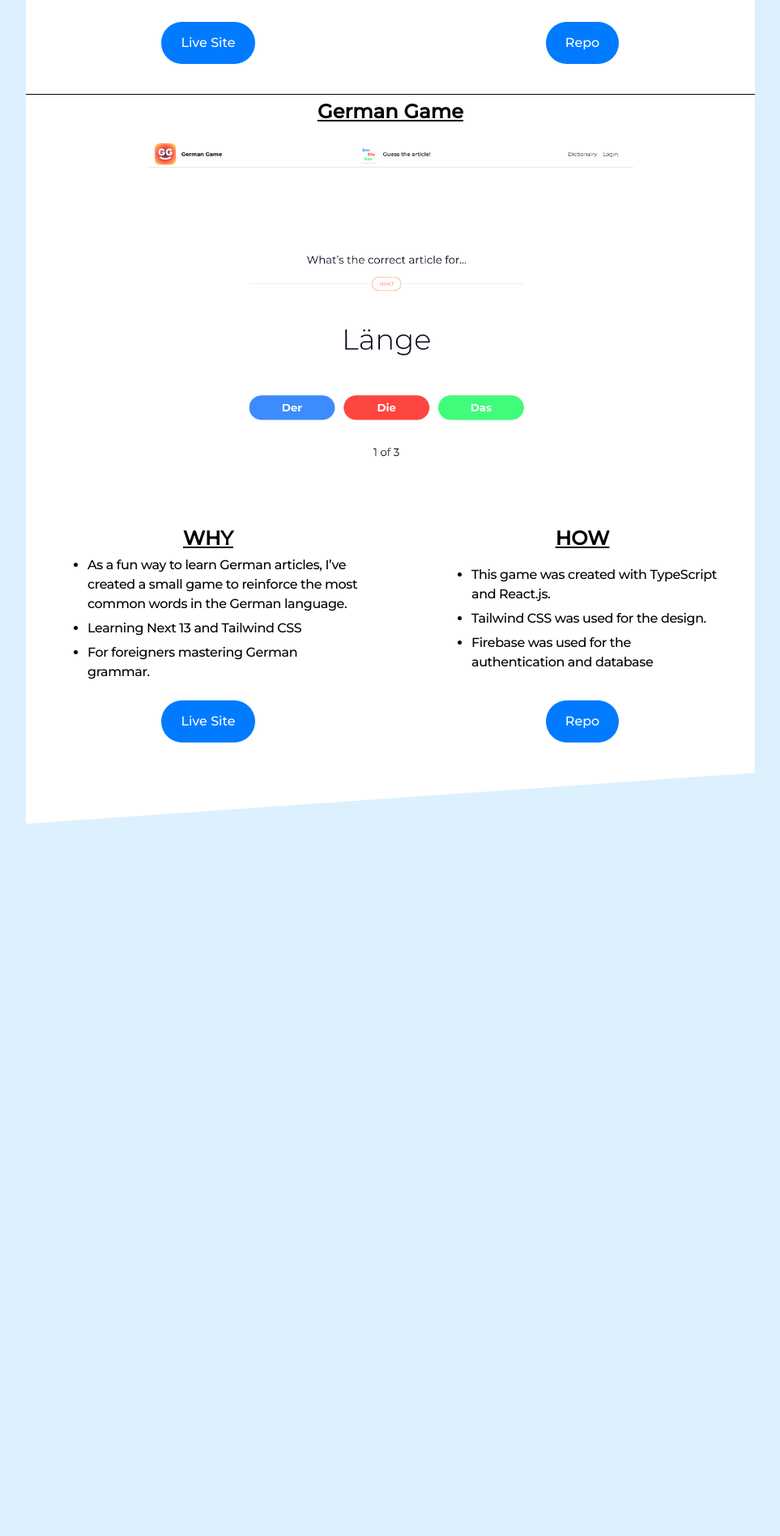
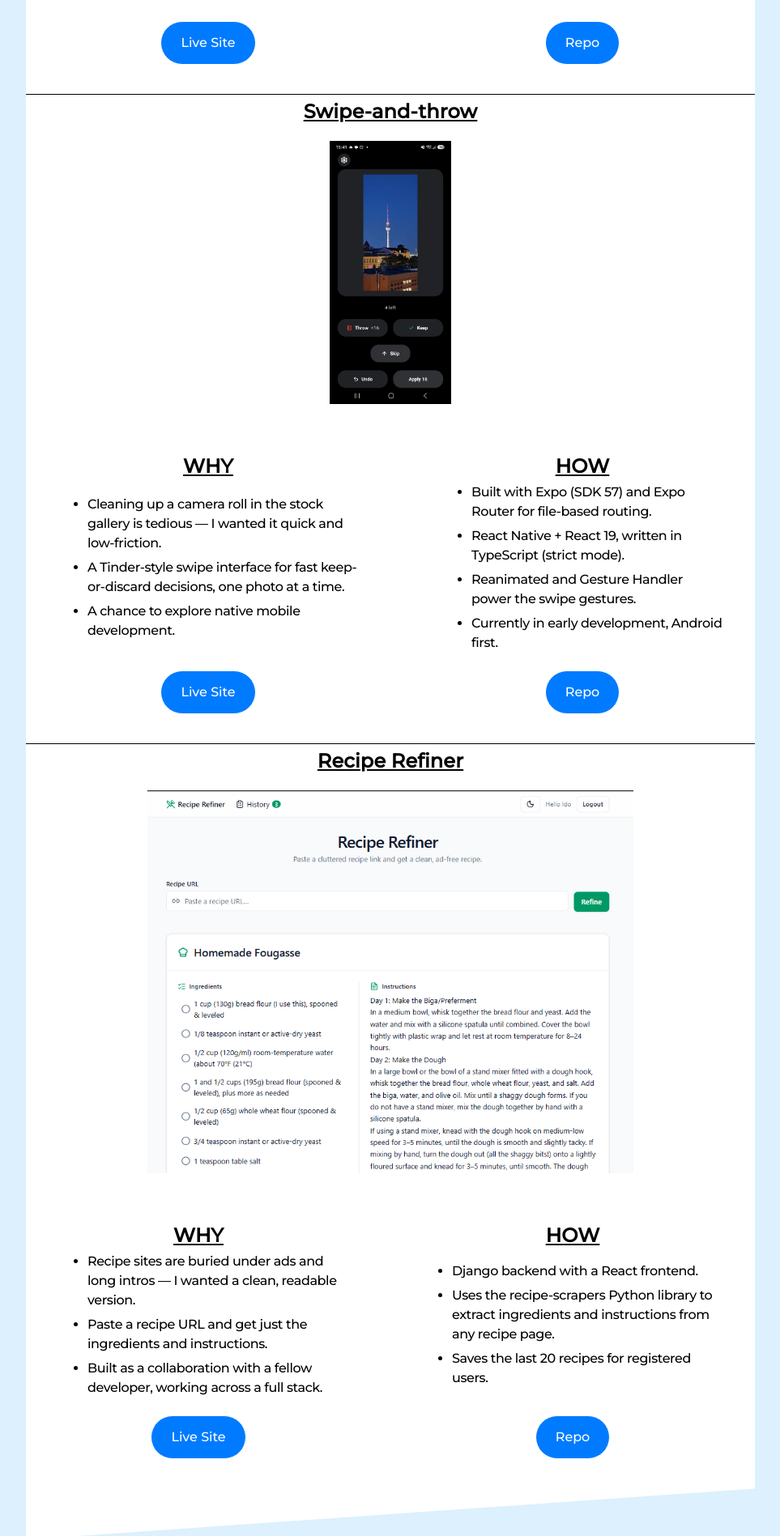
Before and after one commit to idomand/portofilo, a React (Vite) app: page /projects in a window 1280 px wide. Shown: the part 823-2720 px from the top of the page at 81% size, without its empty margins (158-1121 px from the left). Before the commit the page ends 1857 px from the top, so only its background shows below. Built offline with nearby package versions, Linux system fonts and the light colour scheme; a web font is replaced by a local one.

Commit message:
Add Recipe Refiner and Swipe-and-Throw projects with images and links

```diff
--- a/src/Components/GermanGameProject.tsx
+++ /dev/null
@@ -1,64 +0,0 @@
-import { styled } from "styled-components";
-import { Header3, ListItem, UL } from "./common/Text";
-import GermanGame from "../assets/GermanGame.png";
-import { ProjectLink } from "./common/Links";
-import {
-  Div,
-  DivRight,
-  ProjectContentWrapper,
-  ProjectWrapper,
-} from "./common/Container";
-import { ProjectImg, ProjectPicture } from "./common/pictures";
-
-const ProjectTitle = styled(Header3)`
-  margin-bottom: 16px;
-`;
-const ProjectLink_Live = styled(ProjectLink).attrs(() => {
-  return {
-    href: "https://resplendent-cactus-79b384.netlify.app/",
-  };
-})``;
-
-const ProjectLink_Repo = styled(ProjectLink).attrs(() => {
-  return {
-    href: "https://github.com/idomand/word-game-3.0",
-  };
-})``;
-
-export default function GermanGameProject() {
-  return (
-    <ProjectWrapper>
-      <ProjectTitle>German Game</ProjectTitle>
-      <ProjectPicture>
-        <ProjectImg alt="German Word Game project" src={GermanGame} />
-      </ProjectPicture>
-      <ProjectContentWrapper>
-        <Div>
-          <Header3>WHY</Header3>
-          <UL>
-            <ListItem>
-              As a fun way to learn German articles, I’ve created a small game
-              to reinforce the most common words in the German language.
-            </ListItem>
-            <ListItem>Learning Next 13 and Tailwind CSS</ListItem>
-            <ListItem>For foreigners mastering German grammar.</ListItem>
-          </UL>
-          <ProjectLink_Live>Live Site</ProjectLink_Live>
-        </Div>
-        <DivRight>
-          <Header3>HOW</Header3>
-          <UL>
-            <ListItem>
-              This game was created with TypeScript and React.js.
-            </ListItem>
-            <ListItem>Tailwind CSS was used for the design.</ListItem>
-            <ListItem>
-              Firebase was used for the authentication and database
-            </ListItem>
-          </UL>
-          <ProjectLink_Repo>Repo</ProjectLink_Repo>
-        </DivRight>
-      </ProjectContentWrapper>
-    </ProjectWrapper>
-  );
-}
--- /dev/null
+++ b/src/Components/RecipeRefinerProject.tsx
@@ -0,0 +1,69 @@
+import { styled } from "styled-components";
+import { Header3, ListItem, UL } from "./common/Text";
+import recipeRefinerPicture from "../assets/reciperefiner.png";
+import { ProjectLink } from "./common/Links";
+import {
+  Div,
+  DivRight,
+  ProjectContentWrapper,
+  ProjectWrapper,
+} from "./common/Container";
+import { ProjectImg, ProjectPicture } from "./common/pictures";
+
+export default function RecipeRefinerProject() {
+  return (
+    <ProjectWrapper>
+      <ProjectTitle>Recipe Refiner</ProjectTitle>
+      <ProjectPicture>
+        <ProjectImg alt="RecipeRefiner project" src={recipeRefinerPicture} />
+      </ProjectPicture>
+      <ProjectContentWrapper>
+        <Div>
+          <Header3>WHY</Header3>
+          <UL>
+            <ListItem>
+              Recipe sites are buried under ads and long intros — I wanted a
+              clean, readable version.
+            </ListItem>
+            <ListItem>
+              Paste a recipe URL and get just the ingredients and instructions.
+            </ListItem>
+            <ListItem>
+              Built as a collaboration with a fellow developer, working across a
+              full stack.
+            </ListItem>
+          </UL>
+          <ProjectLink_Live>Live Site</ProjectLink_Live>
+        </Div>
+        <DivRight>
+          <Header3>HOW</Header3>
+          <UL>
+            <ListItem>Django backend with a React frontend.</ListItem>
+            <ListItem>
+              Uses the recipe-scrapers Python library to extract ingredients and
+              instructions from any recipe page.
+            </ListItem>
+            <ListItem>Saves the last 20 recipes for registered users.</ListItem>
+          </UL>
+          <ProjectLink_Repo>Repo</ProjectLink_Repo>
+        </DivRight>
+      </ProjectContentWrapper>
+    </ProjectWrapper>
+  );
+}
+
+const ProjectTitle = styled(Header3)`
+  margin-bottom: 16px;
+`;
+
+const ProjectLink_Live = styled(ProjectLink).attrs(() => {
+  return {
+    href: "https://reciperefiner.onrender.com/",
+  };
+})``;
+
+const ProjectLink_Repo = styled(ProjectLink).attrs(() => {
+  return {
+    href: "https://github.com/danab9/RecipeRefiner",
+  };
+})``;
--- /dev/null
+++ b/src/Components/SwipeAndThrowProject.tsx
@@ -0,0 +1,81 @@
+import { styled } from "styled-components";
+import { Header3, ListItem, UL } from "./common/Text";
+import swipeAndThrowPicture from "../assets/swipe-and-throw.jpeg";
+import { ProjectLink } from "./common/Links";
+import {
+  Div,
+  DivRight,
+  ProjectContentWrapper,
+  ProjectWrapper,
+} from "./common/Container";
+import { ProjectImg, ProjectPicture } from "./common/pictures";
+
+export default function SwipeAndThrowProject() {
+  return (
+    <ProjectWrapper>
+      <ProjectTitle>Swipe-and-throw</ProjectTitle>
+      <ProjectPicture>
+        <SmallProjectImg
+          alt="SwipeAndThrow project"
+          src={swipeAndThrowPicture}
+        />
+      </ProjectPicture>
+      <ProjectContentWrapper>
+        <Div>
+          <Header3>WHY</Header3>
+          <UL>
+            <ListItem>
+              Cleaning up a camera roll in the stock gallery is tedious — I
+              wanted it quick and low-friction.
+            </ListItem>
+            <ListItem>
+              A Tinder-style swipe interface for fast keep-or-discard decisions,
+              one photo at a time.
+            </ListItem>
+            <ListItem>A chance to explore native mobile development.</ListItem>
+          </UL>
+          <ProjectLink_Live>Live Site</ProjectLink_Live>
+        </Div>
+        <DivRight>
+          <Header3>HOW</Header3>
+          <UL>
+            <ListItem>
+              Built with Expo (SDK 57) and Expo Router for file-based routing.
+            </ListItem>
+            <ListItem>
+              React Native + React 19, written in TypeScript (strict mode).
+            </ListItem>
+            <ListItem>
+              Reanimated and Gesture Handler power the swipe gestures.
+            </ListItem>
+            <ListItem>Currently in early development, Android first.</ListItem>
+          </UL>
+          <ProjectLink_Repo>Repo</ProjectLink_Repo>
+        </DivRight>
+      </ProjectContentWrapper>
+    </ProjectWrapper>
+  );
+}
+
+const ProjectTitle = styled(Header3)`
+  margin-bottom: 16px;
+`;
+
+const SmallProjectImg = styled(ProjectImg)`
+  max-width: 150px;
+  @media (${({ theme }) => theme.devices.break1}) {
+    max-width: 75px;
+  }
+`;
+
+const ProjectLink_Live = styled(ProjectLink).attrs(() => {
+  return {
+    href: "https://expo.dev/accounts/idomand/projects/swipeAndThrow/builds/c2dc7806-5630-4fa3-864e-012c86c57487",
+  };
+})``;
+
+const ProjectLink_Repo = styled(ProjectLink).attrs(() => {
+  return {
+    href: "https://github.com/idomand/swipeAndThrow",
+  };
+})``;
--- a/src/Components/common/Links.ts
+++ b/src/Components/common/Links.ts
@@ -42,6 +42,7 @@
 export const BasicLink: any = styled.a.attrs(() => {
   return {
     target: "_blank",
+    rel: "noopener noreferrer",
   };
 })`
   background-color: ${({ theme }) => theme.blue};
--- a/src/Pages/Projects.tsx
+++ b/src/Pages/Projects.tsx
@@ -1,5 +1,6 @@
 import { Header2 } from "../Components/common/Text";
-import GermanGameProject from "../Components/GermanGameProject";
+import SwipeAndThrowProject from "../Components/SwipeAndThrowProject";
+import RecipeRefinerProject from "../Components/RecipeRefinerProject";
 import StayInTouchProject from "../Components/StayInTouchProject";
 import styled from "styled-components";
 import { MainWrapper, Section } from "../Components/common/Container";
@@ -9,9 +10,10 @@
     <MainWrapper>
       <Section3Wrapper>
         <Wrapper>
-          <Header2>Get to know me with just 2 projects:</Header2>
+          <Header2>Get to know me with just 3 projects:</Header2>
           <StayInTouchProject />
-          <GermanGameProject />
+          <SwipeAndThrowProject />
+          <RecipeRefinerProject />
         </Wrapper>
       </Section3Wrapper>
     </MainWrapper>
```
Also changed, not shown: src/assets/reciperefiner.png (added), src/assets/swipe-and-throw.jpeg (added).
